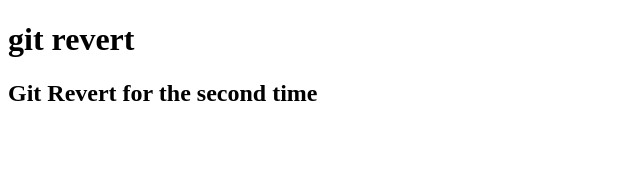
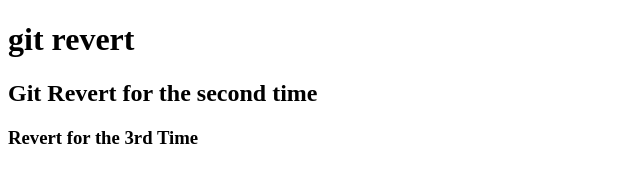
Before and after one commit to Jamshed647/git-revert, a plain HTML site: page index.html in a window 1280 px wide. Shown: the whole page, without its empty margins (0-640 px from the left). Drawn offline with Linux system fonts and the light colour scheme.

Commit message:
3rd time

```diff
--- a/index.html
+++ b/index.html
@@ -8,5 +8,6 @@
   <body>
     <h1>git revert</h1>
     <h2>Git Revert for the second time</h2>
+    <h3>Revert for the 3rd Time</h3>
   </body>
 </html>
```
